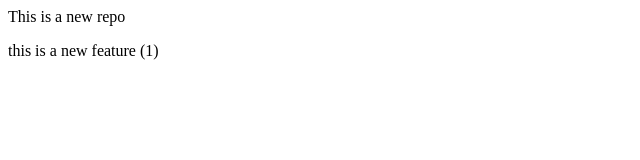
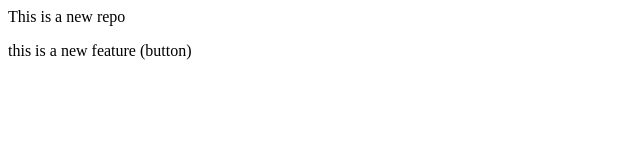
Before and after one commit to AnishMondal22300/LocalRepo, a plain HTML site: page index.html in a window 1280 px wide. Shown: the full height of the page, 0-640 px from the left. Drawn offline with Linux system fonts and the light colour scheme.

Commit message:
conflict example

```diff
--- a/index.html
+++ b/index.html
@@ -1,3 +1,3 @@
 <p> This is a new repo </p>
 
-<p> this is a new feature (1)</p>
+<p> this is a new feature (button)</p>
```
